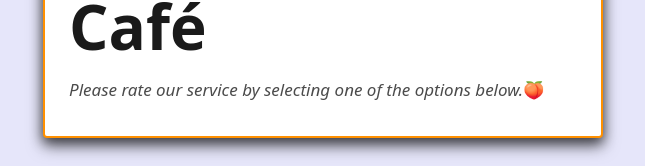
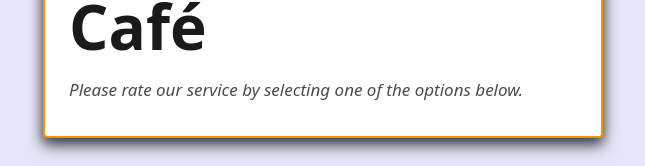
Before and after one commit to Tema817/02-react-cafe, a React (Vite) app: page / in a window 1280 px wide. Shown: the part 190-356 px from the top of the page, without its empty margins (317-962 px from the left). Built offline with nearby package versions, Linux system fonts and the light colour scheme.

Commit message:
Homework#2

```diff
--- a/src/components/CafeInfo/CafeInfo.tsx
+++ b/src/components/CafeInfo/CafeInfo.tsx
@@ -5,7 +5,7 @@ export default function CafeInfo() {
     <div className={css.container}>
       <h1 className={css.title}>Sip Happens Café</h1>
       <p className={css.description}>
-        Please rate our service by selecting one of the options below.🍑
+        Please rate our service by selecting one of the options below.
       </p>
     </div>
   );
```
